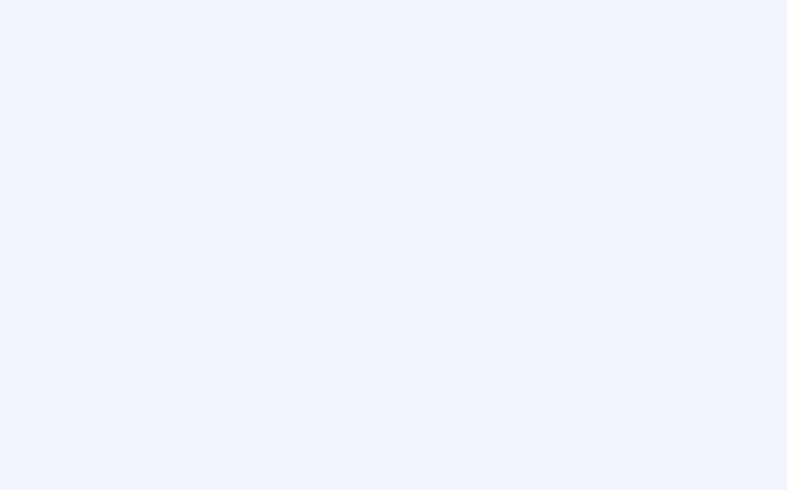
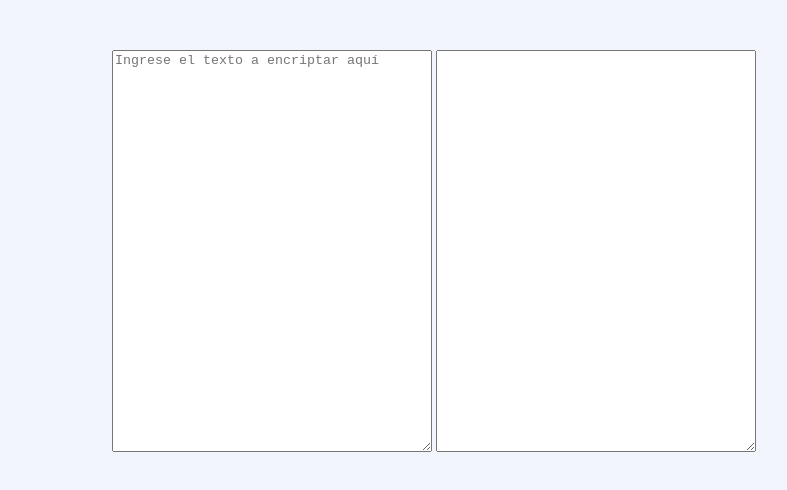
Before and after one commit to CaFeTor15/encriptador, a plain HTML site: page index.html in a window 1280 px wide. Shown: the full height of the page, 86-873 px from the left. Drawn offline with Linux system fonts and the light colour scheme.

Commit message:
Modificacion del Style para alinear los texarea

```diff
--- a/Style.css
+++ b/Style.css
@@ -11,3 +11,20 @@ body{
     padding: 50px;
 
  }
+ .contenedor-texto{
+    width: 940px;
+    margin: 0 auto;
+    padding: 50px;
+
+ }
+ .contenedor-texto li{
+    display: inline-block;
+ }
+ .input-text-encriptar{
+    color: red;
+    width: 314px;
+    height: 396px;
+    top: 168px;
+    left: 240px;
+
+ }
--- a/index.html
+++ b/index.html
@@ -14,5 +14,19 @@
         </div>
 
     </header>
+    <main>
+        <ul class="contenedor-texto">
+         <li>
+            <textarea class="input-text-encriptar" placeholder="Ingrese el texto a encriptar aquí"></textarea>
+        </li>
+        <li>
+            <textarea class="input-text-encriptar"></textarea>
+        </li>
+
+        </ul>
+    </main>
+    <footer>
+
+    </footer>
 </body>
 </html>
```
Also changed, not shown: imagenes/Rectangle 1.jpg (added).
